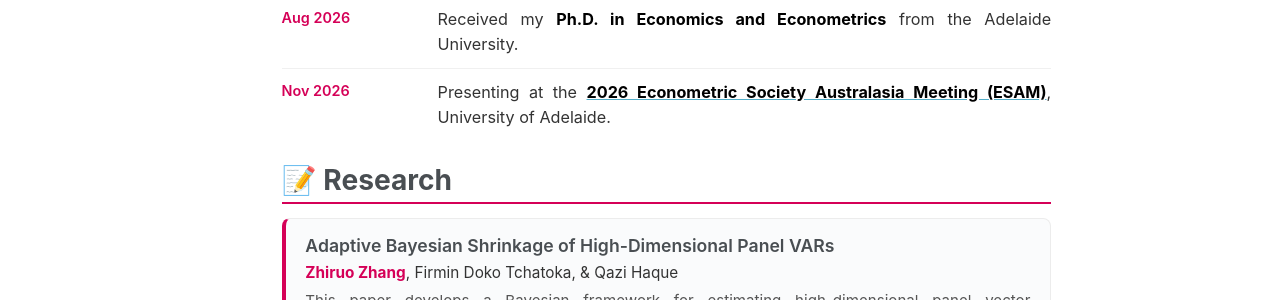
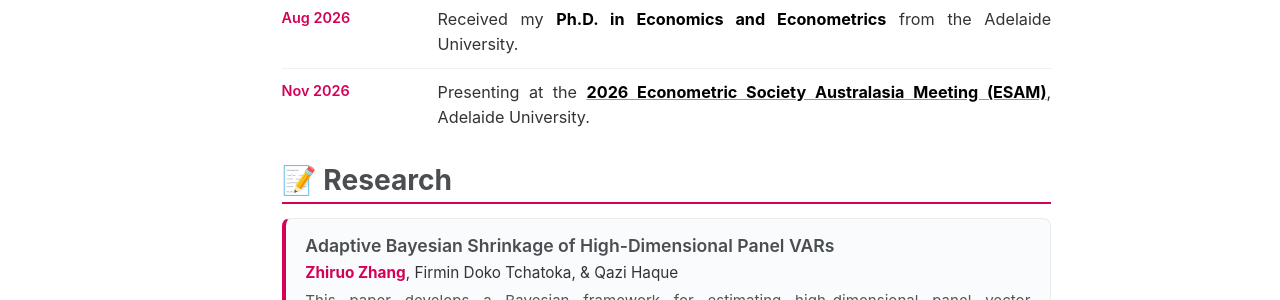
Before and after one commit to zhiruozzr/zhiruozzr.github.io, a Jekyll site: the page built from _pages/about.md, in a window 1280 px wide and 900 px high, scrolled down 588 px. Shown: the part 178-478 px from the top of the window. Built offline with Jekyll 4.4.1, drawn with Linux system fonts in a browser that asks for light colours; a script that is not in the unit is left out.

Commit message:
Fix institution name in timeline entry
Corrected the institution name from 'University of Adelaide' to 'Adelaide University' in the timeline.

```diff
--- a/_pages/about.md
+++ b/_pages/about.md
@@ -132,7 +132,7 @@ I serve as **Secretary of the Local Organizing Committee** for the **2026 Econom
 <div class="timeline">
 <div class="timeline-item"><div class="timeline-year news">Sep 2026</div><div class="timeline-body">Joining the <strong>Reserve Bank of New Zealand</strong> in September 2026.</div></div>
 <div class="timeline-item"><div class="timeline-year news">Aug 2026</div><div class="timeline-body">Received my <strong>Ph.D. in Economics and Econometrics</strong> from the Adelaide University.</div></div>
-<div class="timeline-item"><div class="timeline-year news">Nov 2026</div><div class="timeline-body">Presenting at the <a href="https://adelaide.edu.au/about/events/2026/2026-econometric-society-australasia-meeting-esam/"><strong>2026 Econometric Society Australasia Meeting (ESAM)</strong></a>, University of Adelaide.</div></div>
+<div class="timeline-item"><div class="timeline-year news">Nov 2026</div><div class="timeline-body">Presenting at the <a href="https://adelaide.edu.au/about/events/2026/2026-econometric-society-australasia-meeting-esam/"><strong>2026 Econometric Society Australasia Meeting (ESAM)</strong></a>, Adelaide University.</div></div>
 </div>
 
 <span class='anchor' id='research'></span>
```
